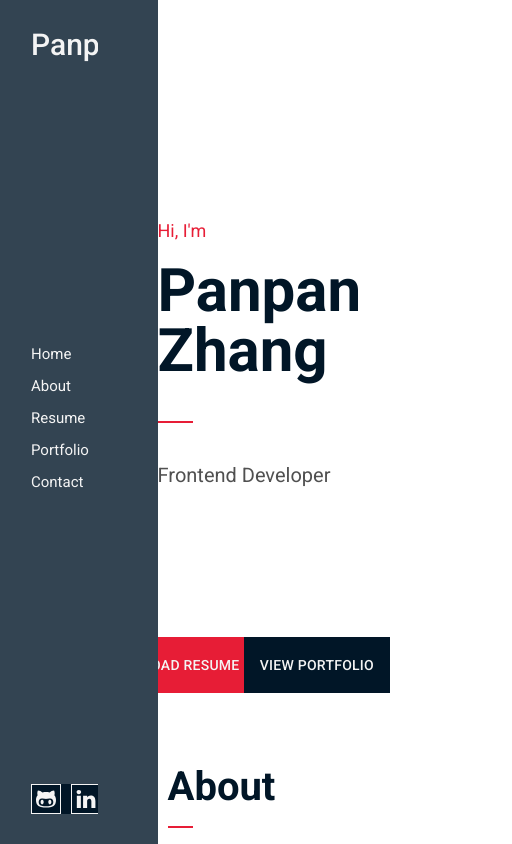
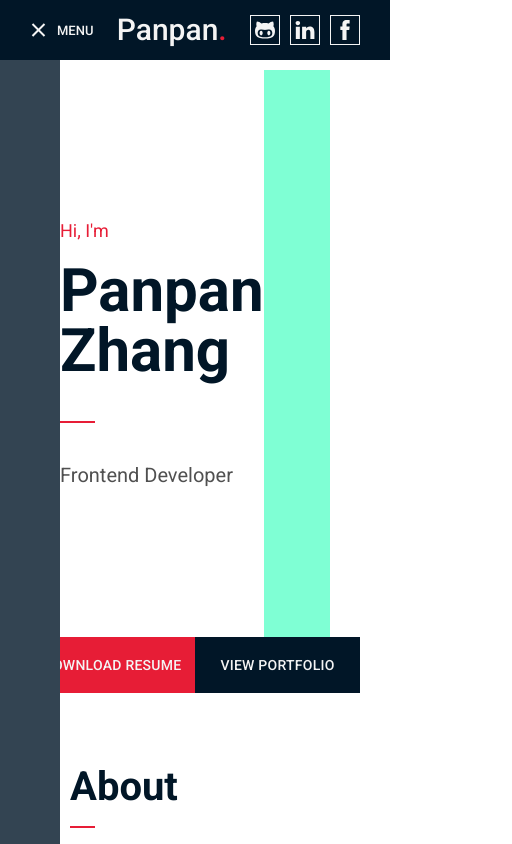
Before and after one commit to panpan31415/panpan-blog, a React (Create React App) app: page / in a window 390 px wide. Shown: the top 844 px of the page, 512 px wide, since content can reach past the window. Built offline with nearby package versions, Linux system fonts and the light colour scheme.

Commit message:
Update responsive styles for MainContent and NavigationArea components

```diff
--- a/src/components/MainContent.scss
+++ b/src/components/MainContent.scss
@@ -4,6 +4,10 @@
   min-height: 100vh;
   position: relative;
   display: block;
+  @media screen and (max-width: 1023px) {
+    width: 100%;
+    margin-left: 0;
+  }
 }
 .content-frame {
   position: fixed;
@@ -18,7 +22,7 @@
   font-family: "Roboto", sans-serif;
   width: 100%;
   background-color: var(--section-background-color);
-  padding: 4rem 6rem 0 7rem;
+  padding: 4rem 7rem 0 7rem;
 }
 
 %title {
@@ -80,7 +84,7 @@
 
   &__links {
     @extend %section;
-    padding: 0;
+    padding: 0 3rem;
     display: grid;
     grid-template-columns: 1fr 1fr;
     &--left {
--- a/src/components/NavigationArea.scss
+++ b/src/components/NavigationArea.scss
@@ -1,11 +1,21 @@
 .header {
   position: relative;
   width: 25%;
+  @media screen and (max-width: 1023px) {
+    width: 100vw;
+  }
 }
-.fixed-area {
+.fixed-nav-area {
   position: fixed;
   min-height: 100vh;
+  width: inherit;
   background-color: var(--primary-color);
+  @media screen and (max-width: 1023px) {
+    width: 100%;
+    min-height: unset;
+    padding: 0 3rem;
+    z-index: 2;
+  }
 }
 .left-area {
   position: absolute;
@@ -14,6 +24,9 @@
   height: 100%;
   background-color: var(--primary-color);
   z-index: -1;
+  @media screen and (max-width: 1023px) {
+    display: none;
+  }
 }
 .navigation-area {
   position: absolute;
@@ -24,13 +37,23 @@
   flex-direction: column;
   justify-content: space-between;
   align-items: flex-start;
+  @media screen and (max-width: 1023px) {
+    position: static;
+    width: 100%;
+    position: relative;
+    flex-direction: row;
+    padding: 1.5rem 0;
+    border: none;
+  }
 }
 .navigation {
+  @media screen and (max-width: 1023px) {
+    display: none;
+  }
   font-size: 1.5rem;
   font-family: "Roboto", sans-serif;
   font-weight: 400;
   line-height: 2.4rem;
-
   list-style: none;
   li {
     margin-bottom: 0.8rem;
@@ -71,6 +94,9 @@
   &--highlight {
     color: var(--highlight-color);
   }
+  @media screen and (max-width: 1023px) {
+    // display: none;
+  }
 }
 .social-area {
   display: flex;
@@ -92,4 +118,72 @@
     background-color: var(--text-white-color);
     color: var(--primary-color);
   }
+  &:last-of-type {
+    margin-right: 0;
+  }
 }
+
+.menu-button {
+  display: none;
+  @media screen and (max-width: 1023px) {
+    display: block;
+    height: 3rem;
+    border: 1px solid red;
+    color: var(--text-white-color);
+    background-color: transparent;
+    display: flex;
+    justify-content: flex-start;
+    align-items: center;
+    cursor: pointer;
+    &,
+    &:active,
+    &:hover,
+    &:focus {
+      border: none;
+      outline: none;
+    }
+    &__text {
+      font-size: 1.3rem;
+      font-family: "Roboto", sans-serif;
+      font-weight: 500;
+      text-transform: uppercase;
+      padding-left: 1rem;
+    }
+    &__hamburg-icon {
+      height: 0.2rem;
+      width: 1.7rem;
+      background-color: var(--text-white-color);
+      position: relative;
+      &,
+      &::before,
+      &::after {
+        transition: all 0.1s linear;
+      }
+      &::before,
+      &::after {
+        content: "";
+        position: absolute;
+        width: 100%;
+        height: 100%;
+        top: 0;
+        left: 0;
+        background-color: var(--text-white-color);
+      }
+      &::before {
+        transform: translateY(-6px);
+      }
+      &::after {
+        transform: translateY(6px);
+      }
+      &--close {
+        background-color: transparent;
+        &::before {
+          transform: rotate(45deg);
+        }
+        &::after {
+          transform: rotate(-45deg);
+        }
+      }
+    }
+  }
+}
--- a/src/components/NavigationArea.tsx
+++ b/src/components/NavigationArea.tsx
@@ -1,17 +1,20 @@
-import { useRef } from "react";
+import { useRef, useState } from "react";
 import "./NavigationArea.scss";
-import { useComponentSize } from "../utilities";
 import SmoothScrollLink from "./SmoothScrollLink";
 import { TfiLinkedin, TfiFacebook, TfiGithub } from "react-icons/tfi";
 
 export default function NavigationArea() {
   const headerRef = useRef(null);
-  const size = useComponentSize(headerRef);
+  const [menuOpen, setMenuOpen] = useState(false);
   return (
     <nav className="header" ref={headerRef}>
-      <div className="fixed-area" style={{ width: size.width }}>
+      <div className="fixed-nav-area">
         <div className="left-area" />
         <div className="navigation-area">
+          <button className="menu-button" onClick={() => setMenuOpen(!menuOpen)}>
+            <span className={`menu-button__hamburg-icon ${menuOpen ? "" : "menu-button__hamburg-icon--close"}`}></span>
+            <p className="menu-button__text">menu</p>
+          </button>
           <div className="logo">
             <p>
               Panpan<span className="logo--highlight">.</span>
```
